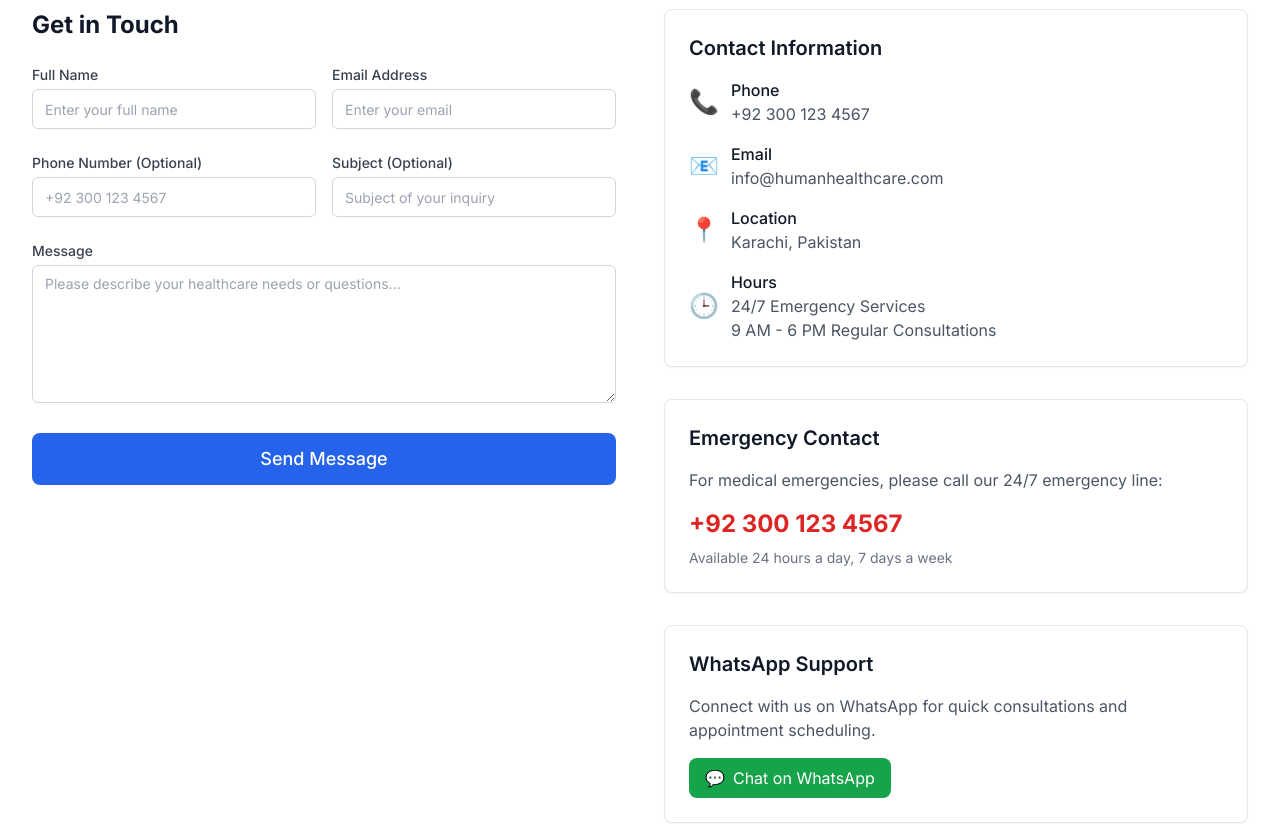
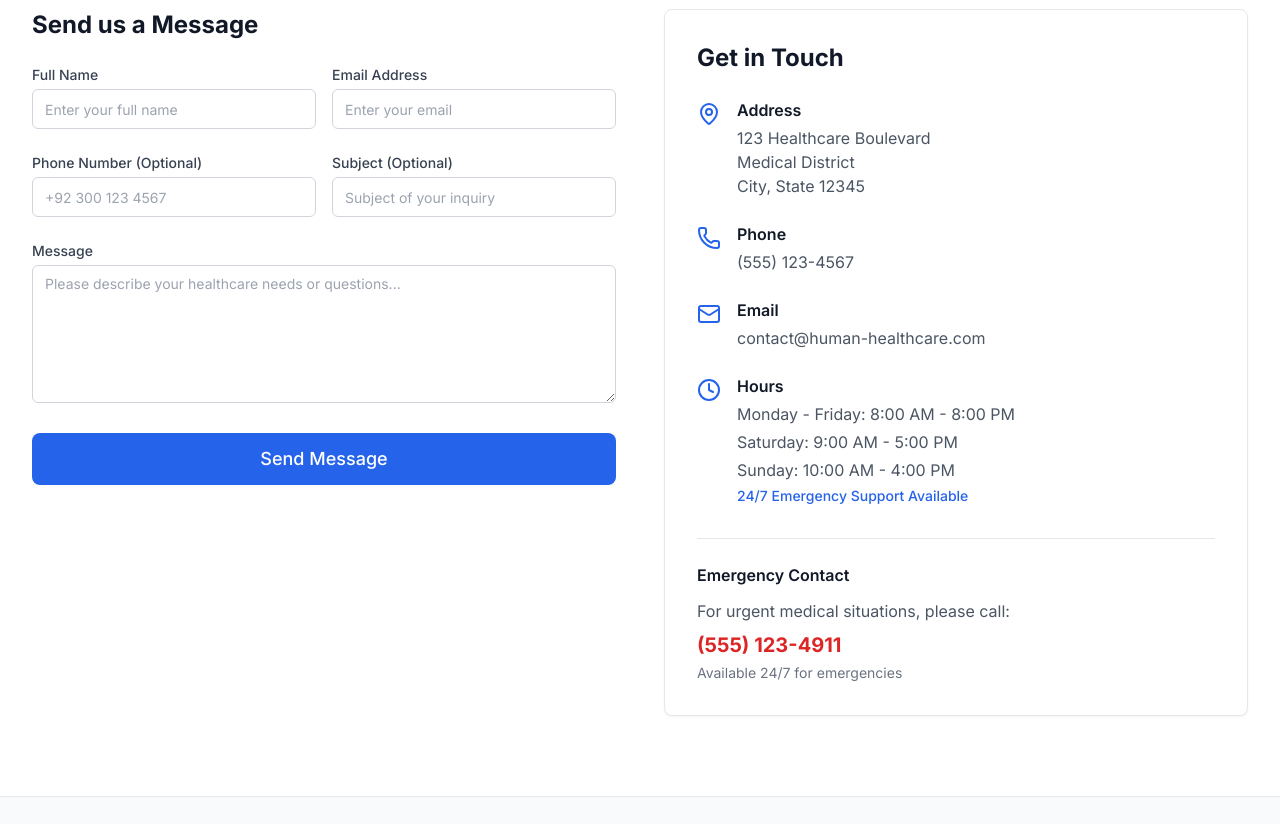
Before and after one commit to AsadullahSamo/human-healthcare, a Next.js app: page /contact in a window 1280 px wide. Shown: the part 300-1124 px from the top of the page. Built offline with nearby package versions, Linux system fonts and the light colour scheme.

Commit message:
feat: Enhance Contact Page with Company Info section and implement contact form API

```diff
--- a/src/app/(pages)/contact/page.tsx
+++ b/src/app/(pages)/contact/page.tsx
@@ -1,6 +1,6 @@
 import React from 'react';
-import { Card } from '../../../components/ui/Card';
 import ContactForm from '../../../components/forms/ContactForm';
+import CompanyInfo from '../../../components/sections/CompanyInfo';
 
 export default function ContactPage() {
   return (
@@ -19,100 +19,13 @@ export default function ContactPage() {
         <div className="grid grid-cols-1 lg:grid-cols-2 gap-12">
           <div>
             <h2 className="text-2xl font-bold text-gray-900 dark:text-white mb-6">
-              Get in Touch
+              Send us a Message
             </h2>
             <ContactForm />
           </div>
 
-          <div className="space-y-8">
-            <Card>
-              <h3 className="text-xl font-semibold text-gray-900 dark:text-white mb-4">
-                Contact Information
-              </h3>
-              <div className="space-y-4">
-                <div className="flex items-center">
-                  <span className="text-2xl mr-3">📞</span>
-                  <div>
-                    <p className="font-medium text-gray-900 dark:text-white">
-                      Phone
-                    </p>
-                    <p className="text-gray-600 dark:text-gray-300">
-                      +92 300 123 4567
-                    </p>
-                  </div>
-                </div>
-                <div className="flex items-center">
-                  <span className="text-2xl mr-3">📧</span>
-                  <div>
-                    <p className="font-medium text-gray-900 dark:text-white">
-                      Email
-                    </p>
-                    <p className="text-gray-600 dark:text-gray-300">
-                      info@humanhealthcare.com
-                    </p>
-                  </div>
-                </div>
-                <div className="flex items-center">
-                  <span className="text-2xl mr-3">📍</span>
-                  <div>
-                    <p className="font-medium text-gray-900 dark:text-white">
-                      Location
-                    </p>
-                    <p className="text-gray-600 dark:text-gray-300">
-                      Karachi, Pakistan
-                    </p>
-                  </div>
-                </div>
-                <div className="flex items-center">
-                  <span className="text-2xl mr-3">🕒</span>
-                  <div>
-                    <p className="font-medium text-gray-900 dark:text-white">
-                      Hours
-                    </p>
-                    <p className="text-gray-600 dark:text-gray-300">
-                      24/7 Emergency Services
-                    </p>
-                    <p className="text-gray-600 dark:text-gray-300">
-                      9 AM - 6 PM Regular Consultations
-                    </p>
-                  </div>
-                </div>
-              </div>
-            </Card>
-
-            <Card>
-              <h3 className="text-xl font-semibold text-gray-900 dark:text-white mb-4">
-                Emergency Contact
-              </h3>
-              <p className="text-gray-600 dark:text-gray-300 mb-4">
-                For medical emergencies, please call our 24/7 emergency line:
-              </p>
-              <p className="text-2xl font-bold text-red-600 dark:text-red-400">
-                +92 300 123 4567
-              </p>
-              <p className="text-sm text-gray-500 dark:text-gray-400 mt-2">
-                Available 24 hours a day, 7 days a week
-              </p>
-            </Card>
-
-            <Card>
-              <h3 className="text-xl font-semibold text-gray-900 dark:text-white mb-4">
-                WhatsApp Support
-              </h3>
-              <p className="text-gray-600 dark:text-gray-300 mb-4">
-                Connect with us on WhatsApp for quick consultations and
-                appointment scheduling.
-              </p>
-              <a
-                href="https://wa.me/923001234567"
-                target="_blank"
-                rel="noopener noreferrer"
-                className="inline-flex items-center px-4 py-2 bg-green-600 text-white rounded-lg hover:bg-green-700 transition-colors"
-              >
-                <span className="mr-2">💬</span>
-                Chat on WhatsApp
-              </a>
-            </Card>
+          <div>
+            <CompanyInfo />
           </div>
         </div>
       </div>
--- /dev/null
+++ b/src/app/api/contact/route.ts
@@ -0,0 +1,45 @@
+import { NextRequest, NextResponse } from 'next/server';
+import { contactFormSchema } from '../../../lib/validations/contact';
+
+export async function POST(request: NextRequest) {
+  try {
+    const body = await request.json();
+
+    const validatedData = contactFormSchema.parse(body);
+
+    console.log('Contact form submission:', validatedData);
+
+    await new Promise(resolve => setTimeout(resolve, 1000));
+
+    return NextResponse.json(
+      {
+        success: true,
+        message:
+          'Your message has been received. We will get back to you within 24 hours.',
+      },
+      { status: 200 }
+    );
+  } catch (error) {
+    console.error('Contact form error:', error);
+
+    if (error instanceof Error && error.name === 'ZodError') {
+      return NextResponse.json(
+        {
+          success: false,
+          message: 'Invalid form data. Please check your inputs and try again.',
+          errors: error,
+        },
+        { status: 400 }
+      );
+    }
+
+    return NextResponse.json(
+      {
+        success: false,
+        message:
+          'An error occurred while processing your request. Please try again later.',
+      },
+      { status: 500 }
+    );
+  }
+}
--- /dev/null
+++ b/src/components/sections/CompanyInfo.tsx
@@ -0,0 +1,93 @@
+import React from 'react';
+import { MapPin, Phone, Mail, Clock } from 'lucide-react';
+
+export default function CompanyInfo() {
+  return (
+    <div className="bg-white dark:bg-gray-800 rounded-lg p-8 shadow-sm border border-gray-200 dark:border-gray-700">
+      <h3 className="text-2xl font-bold text-gray-900 dark:text-white mb-6">
+        Get in Touch
+      </h3>
+
+      <div className="space-y-6">
+        <div className="flex items-start">
+          <MapPin className="w-6 h-6 text-blue-600 mt-1 mr-4 flex-shrink-0" />
+          <div>
+            <h4 className="font-semibold text-gray-900 dark:text-white mb-1">
+              Address
+            </h4>
+            <p className="text-gray-600 dark:text-gray-300">
+              123 Healthcare Boulevard
+              <br />
+              Medical District
+              <br />
+              City, State 12345
+            </p>
+          </div>
+        </div>
+
+        <div className="flex items-start">
+          <Phone className="w-6 h-6 text-blue-600 mt-1 mr-4 flex-shrink-0" />
+          <div>
+            <h4 className="font-semibold text-gray-900 dark:text-white mb-1">
+              Phone
+            </h4>
+            <p className="text-gray-600 dark:text-gray-300">
+              <a href="tel:+15551234567" className="hover:text-blue-600">
+                (555) 123-4567
+              </a>
+            </p>
+          </div>
+        </div>
+
+        <div className="flex items-start">
+          <Mail className="w-6 h-6 text-blue-600 mt-1 mr-4 flex-shrink-0" />
+          <div>
+            <h4 className="font-semibold text-gray-900 dark:text-white mb-1">
+              Email
+            </h4>
+            <p className="text-gray-600 dark:text-gray-300">
+              <a
+                href="mailto:contact@human-healthcare.com"
+                className="hover:text-blue-600"
+              >
+                contact@human-healthcare.com
+              </a>
+            </p>
+          </div>
+        </div>
+
+        <div className="flex items-start">
+          <Clock className="w-6 h-6 text-blue-600 mt-1 mr-4 flex-shrink-0" />
+          <div>
+            <h4 className="font-semibold text-gray-900 dark:text-white mb-1">
+              Hours
+            </h4>
+            <div className="text-gray-600 dark:text-gray-300 space-y-1">
+              <p>Monday - Friday: 8:00 AM - 8:00 PM</p>
+              <p>Saturday: 9:00 AM - 5:00 PM</p>
+              <p>Sunday: 10:00 AM - 4:00 PM</p>
+              <p className="text-sm font-medium text-blue-600">
+                24/7 Emergency Support Available
+              </p>
+            </div>
+          </div>
+        </div>
+      </div>
+
+      <div className="mt-8 pt-6 border-t border-gray-200 dark:border-gray-700">
+        <h4 className="font-semibold text-gray-900 dark:text-white mb-3">
+          Emergency Contact
+        </h4>
+        <p className="text-gray-600 dark:text-gray-300 mb-2">
+          For urgent medical situations, please call:
+        </p>
+        <p className="text-xl font-bold text-red-600">
+          <a href="tel:+15551234911">(555) 123-4911</a>
+        </p>
+        <p className="text-sm text-gray-500 dark:text-gray-400 mt-1">
+          Available 24/7 for emergencies
+        </p>
+      </div>
+    </div>
+  );
+}
```
